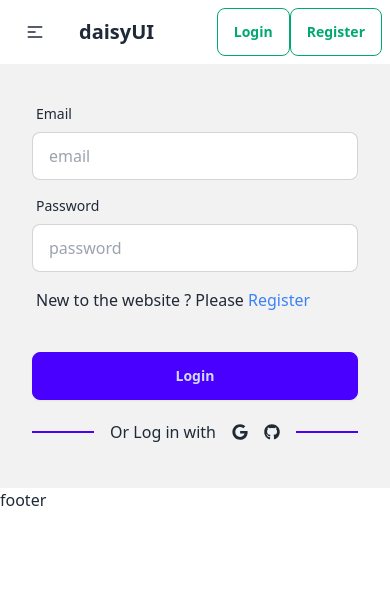
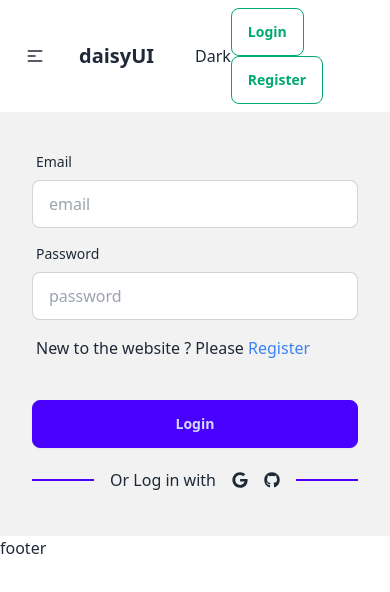
Before and after one commit to BiplobHossainSobuj/tourism-client, a React (Vite) app: page /login in a window 390 px wide. Shown: the top 592 px of the page. Built offline with nearby package versions, Linux system fonts and the light colour scheme; no server answers.

Commit message:
modify some classes

```diff
--- a/src/App.css
+++ b/src/App.css
@@ -1,4 +1,11 @@
 :root {
     --swiper-theme-color: linear-gradient(to right, #2DD4BF, #2563EB);
     --swiper-navigation-color: #E49A38;
+    --my-color: #fff;
 }
+[data-theme='dark'] {
+    --my-color: #000;
+  }
+  [data-theme='pink'] {
+    --my-color: #ffabc8;
+  }
--- a/src/components/Countries/Countries.jsx
+++ b/src/components/Countries/Countries.jsx
@@ -12,7 +12,7 @@ const Countries = () => {
         })
     },[])
     return (
-        <div>
+        <div className='grid my-24 gap-10 grid-cols-1 md:grid-cols-2 lg:grid-cols-3'>
             {
                 countries.map(country=><Country key={country._id} country={country}></Country>)
             }
--- a/src/components/Countries/Country.jsx
+++ b/src/components/Countries/Country.jsx
@@ -3,7 +3,7 @@ import { Link } from 'react-router-dom';
 
 const Country = ({country}) => {
     return (
-        <div className="card card-compact w-96 bg-base-100 shadow-xl">
+        <div className="card card-compact bg-base-100 shadow-xl">
             <figure><img src="https://daisyui.com/images/stock/photo-1606107557195-0e29a4b5b4aa.jpg" alt="Shoes" /></figure>
             <div className="card-body">
                 <h2 className="card-title">{country.country_Name}</h2>
--- a/src/components/Header/Header.jsx
+++ b/src/components/Header/Header.jsx
@@ -44,6 +44,9 @@ const Header = () => {
                 </ul>
             </div>
             <div className="navbar-end">
+            <button data-toggle-theme="dark,light" data-act-class="ACTIVECLASS">
+                Dark
+            </button>
                 {
                     user?<>
                             <div data-tooltip-id="my-tooltip" data-tooltip-content={name}>
--- a/tailwind.config.js
+++ b/tailwind.config.js
@@ -8,4 +8,7 @@ export default {
     extend: {},
   },
   plugins: [require("daisyui")],
+  daisyui: {
+    themes: ['light', 'dark'],
+  },
 }
```
